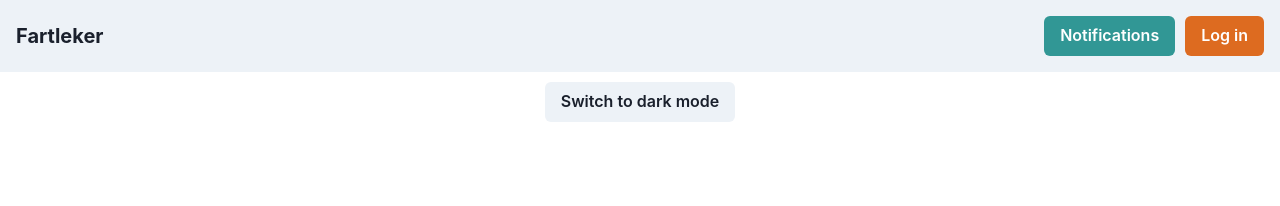
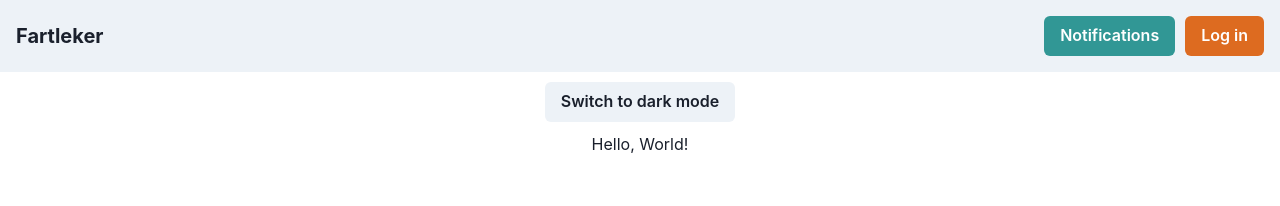
Before and after one commit to ApprovedNPC/fartleker, a React (Vite) app: page / in a window 1280 px wide. Shown: the top 206 px of the page. Built offline with nearby package versions, Linux system fonts and the light colour scheme.

Commit message:
Added words

```diff
--- a/src/App.jsx
+++ b/src/App.jsx
@@ -35,6 +35,7 @@ export default function App() {
     <Flex w="full" direction={"column"} align="center" gap={"10px"}>
       <NavBar />
       <Button onClick={toggleColorMode}>Switch to {toggleText} mode</Button>
+      Hello, World!
     </Flex>
   );
 }
```
